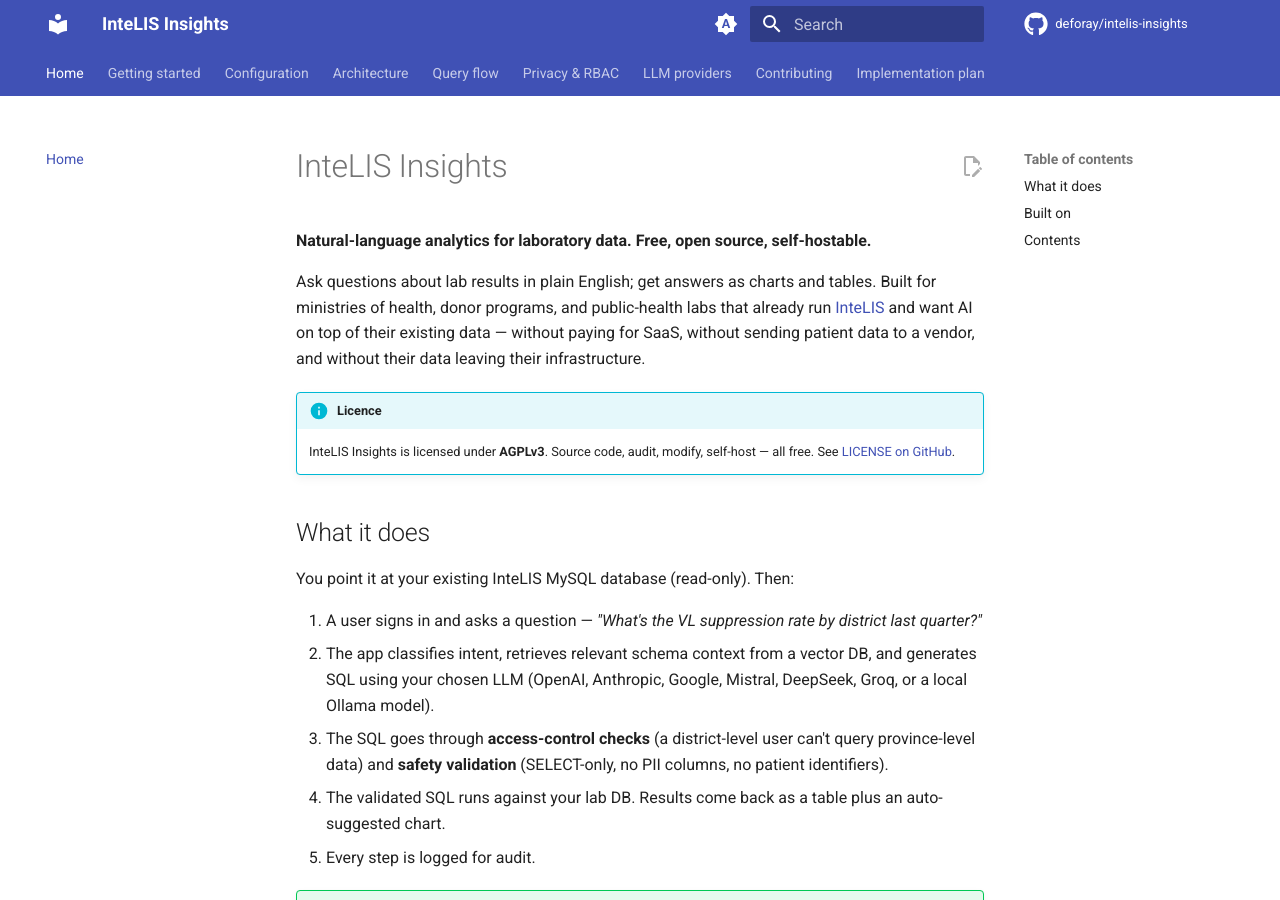
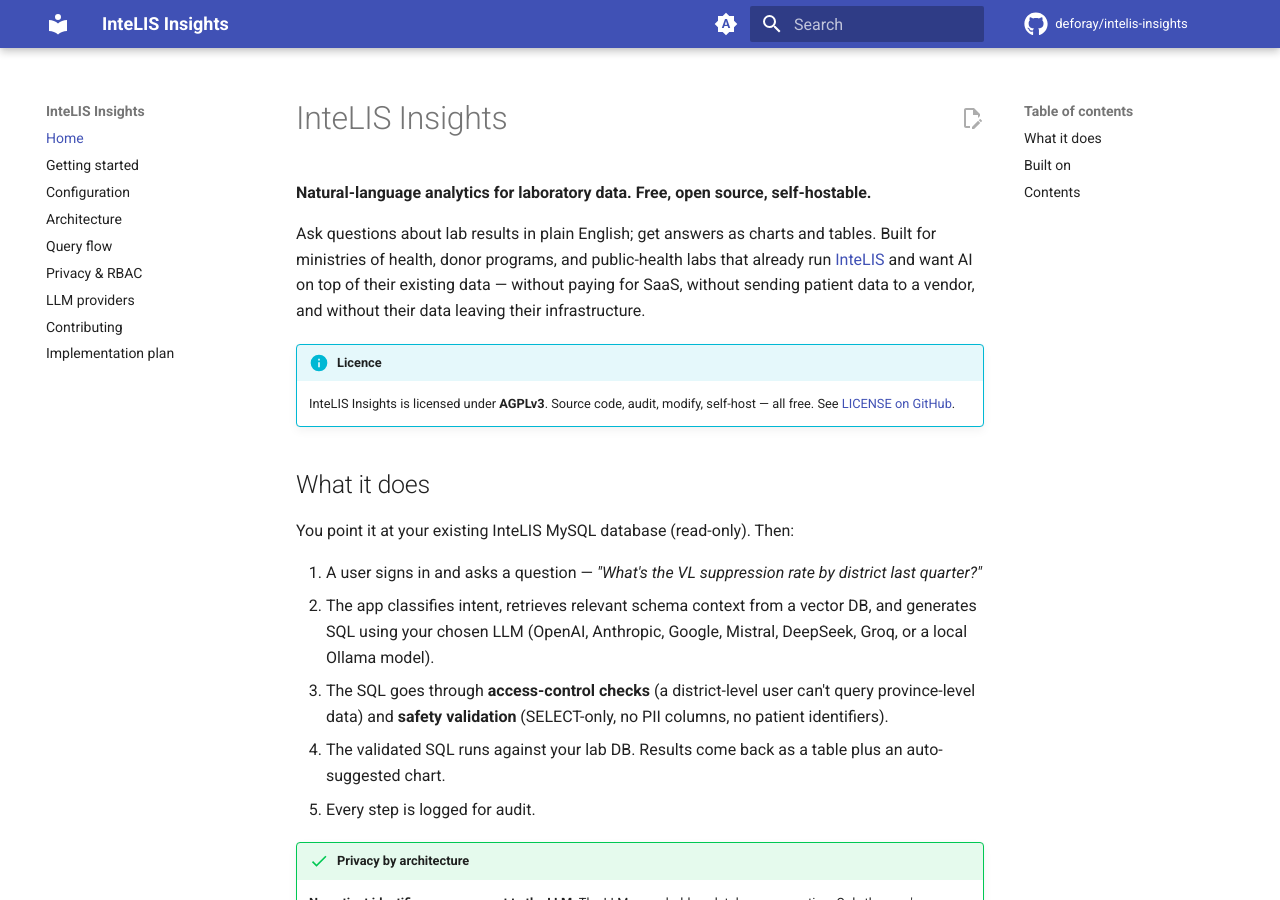
Before and after one commit to deforay/intelis-insights, an MkDocs documentation site: the page built from docs/index.md, in a window 1280 px wide and 900 px high. Built offline with MkDocs 1.6.1 and Material for MkDocs 9.7.7, drawn with Linux system fonts in a browser that asks for light colours; comment, search, counter and statistics services are not loaded.

Commit message:
docs: switch nav from top tabs to left sidebar

```diff
--- a/mkdocs.yml
+++ b/mkdocs.yml
@@ -11,11 +11,9 @@
   name: material
   language: en
   features:
-    - navigation.tabs
-    - navigation.sections
-    - navigation.expand
     - navigation.top
     - navigation.indexes
+    - navigation.instant
     - content.code.copy
     - content.code.annotate
     - content.action.edit
```
